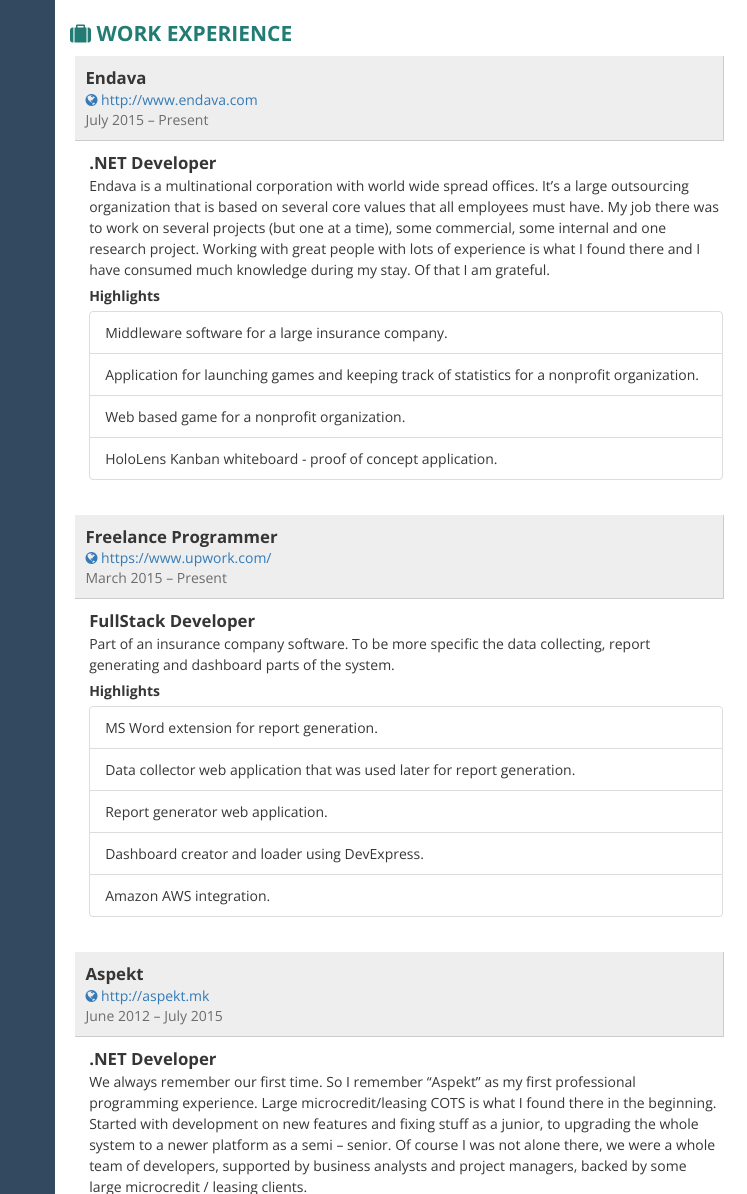
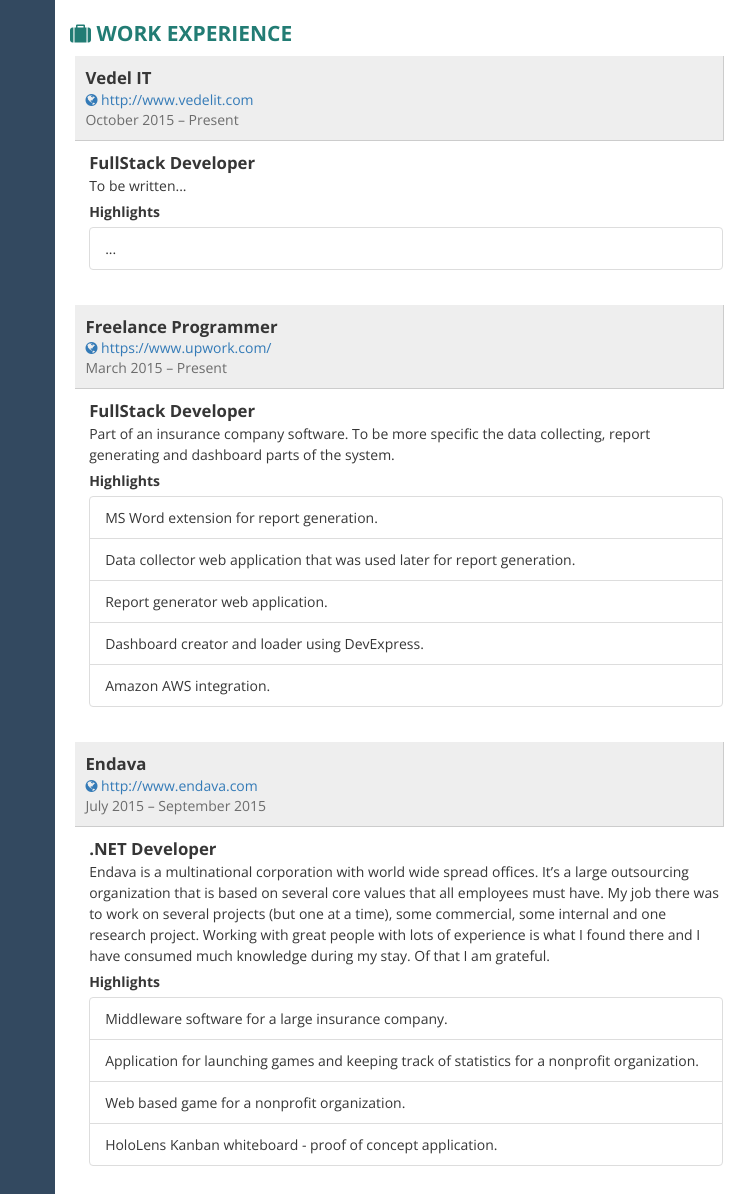
Before and after one commit to sumarsky/sumarsky.github.io, a website: page cv.html in a window 1280 px wide. Shown: the part 354-1548 px from the top of the page, 0-747 px from the left. Drawn offline with nearby package versions, Linux system fonts and the light colour scheme.

Commit message:
vedel experience added

```diff
--- a/cv.html
+++ b/cv.html
@@ -396,24 +396,21 @@
               <div class="job clearfix">
                 <div class="row">
                   <div class="details">
-                    <div class="where">Endava</div>
+                    <div class="where">Vedel IT</div>
                     <div class="address">
-                      <a href="http:&#x2F;&#x2F;www.endava.com" target= "_blank"><i class="fa fa-globe ico"></i> http:&#x2F;&#x2F;www.endava.com</a>
+                      <a href="http:&#x2F;&#x2F;www.vedelit.com" target= "_blank"><i class="fa fa-globe ico"></i> http:&#x2F;&#x2F;www.vedelit.com</a>
                     </div>
-                    <div class="year">July 2015 – Present</div>
+                    <div class="year">October 2015 – Present</div>
                   </div>
                 </div>
                 <div class="row">
                   <div class="job-details col-xs-11">
-                    <div class="profession">.NET Developer</div>
+                    <div class="profession">FullStack Developer</div>
                     <div class="description">
-                      Endava is a multinational corporation with world wide spread offices. It’s a large outsourcing organization that is based on several core values that all employees must have. My job there was to work on several projects (but one at a time), some commercial, some internal and one research project. Working with great people with lots of experience is what I found there and I have consumed much knowledge during my stay. Of that I am grateful.
+                      To be written...
                       <div class="highlights">Highlights</div>
                       <ul class="list-group">
-                        <li class="list-group-item">Middleware software for a large insurance company.</li>
-                        <li class="list-group-item">Application for launching games and keeping track of statistics for a nonprofit organization.</li>
-                        <li class="list-group-item">Web based game for a nonprofit organization.</li>
-                        <li class="list-group-item">HoloLens Kanban whiteboard - proof of concept application.</li>
+                        <li class="list-group-item">...</li>
                       </ul>
                     </div>
                   </div>
@@ -441,6 +438,32 @@
                         <li class="list-group-item">Report generator web application.</li>
                         <li class="list-group-item">Dashboard creator and loader using DevExpress.</li>
                         <li class="list-group-item">Amazon AWS integration.</li>
+                      </ul>
+                    </div>
+                  </div>
+                </div>
+              </div>
+              <div class="job clearfix">
+                <div class="row">
+                  <div class="details">
+                    <div class="where">Endava</div>
+                    <div class="address">
+                      <a href="http:&#x2F;&#x2F;www.endava.com" target= "_blank"><i class="fa fa-globe ico"></i> http:&#x2F;&#x2F;www.endava.com</a>
+                    </div>
+                    <div class="year">July 2015 – September 2015</div>
+                  </div>
+                </div>
+                <div class="row">
+                  <div class="job-details col-xs-11">
+                    <div class="profession">.NET Developer</div>
+                    <div class="description">
+                      Endava is a multinational corporation with world wide spread offices. It’s a large outsourcing organization that is based on several core values that all employees must have. My job there was to work on several projects (but one at a time), some commercial, some internal and one research project. Working with great people with lots of experience is what I found there and I have consumed much knowledge during my stay. Of that I am grateful.
+                      <div class="highlights">Highlights</div>
+                      <ul class="list-group">
+                        <li class="list-group-item">Middleware software for a large insurance company.</li>
+                        <li class="list-group-item">Application for launching games and keeping track of statistics for a nonprofit organization.</li>
+                        <li class="list-group-item">Web based game for a nonprofit organization.</li>
+                        <li class="list-group-item">HoloLens Kanban whiteboard - proof of concept application.</li>
                       </ul>
                     </div>
                   </div>
@@ -488,7 +511,7 @@
             </div>
             <div class="contact-item">
               <div class="icon pull-left text-center"><span class="fa fa-envelope fa-fw"></span></div>
-              <div class="title only pull-right"><a href="/cdn-cgi/l/email-protection#51387f35383c323427223a3811363c30383d7f323e3c" target="_blank"><span class="__cf_email__" data-cfemail="c4adeaa0ada9a7a1b2b7afad84a3a9a5ada8eaa7aba9">[email&#160;protected]</span><script data-cfhash='f9e31' type="text/javascript">/* <![CDATA[ */!function(t,e,r,n,c,a,p){try{t=document.currentScript||function(){for(t=document.getElementsByTagName('script'),e=t.length;e--;)if(t[e].getAttribute('data-cfhash'))return t[e]}();if(t&&(c=t.previousSibling)){p=t.parentNode;if(a=c.getAttribute('data-cfemail')){for(e='',r='0x'+a.substr(0,2)|0,n=2;a.length-n;n+=2)e+='%'+('0'+('0x'+a.substr(n,2)^r).toString(16)).slice(-2);p.replaceChild(document.createTextNode(decodeURIComponent(e)),c)}p.removeChild(t)}}catch(u){}}()/* ]]> */</script></a></div>
+              <div class="title only pull-right"><a href="/cdn-cgi/l/email-protection#8ae3a4eee3e7e9effcf9e1e3caede7ebe3e6a4e9e5e7" target="_blank"><span class="__cf_email__" data-cfemail="751c5b111c18161003061e1c351218141c195b161a18">[email&#160;protected]</span><script data-cfhash='f9e31' type="text/javascript">/* <![CDATA[ */!function(t,e,r,n,c,a,p){try{t=document.currentScript||function(){for(t=document.getElementsByTagName('script'),e=t.length;e--;)if(t[e].getAttribute('data-cfhash'))return t[e]}();if(t&&(c=t.previousSibling)){p=t.parentNode;if(a=c.getAttribute('data-cfemail')){for(e='',r='0x'+a.substr(0,2)|0,n=2;a.length-n;n+=2)e+='%'+('0'+('0x'+a.substr(n,2)^r).toString(16)).slice(-2);p.replaceChild(document.createTextNode(decodeURIComponent(e)),c)}p.removeChild(t)}}catch(u){}}()/* ]]> */</script></a></div>
             </div>
             <div class="contact-item">
               <div class="icon pull-left text-center"><span class="fa fa-globe fa-fw"></span></div>
```
Also changed, not shown: resume.json (+20 -9 lines).
